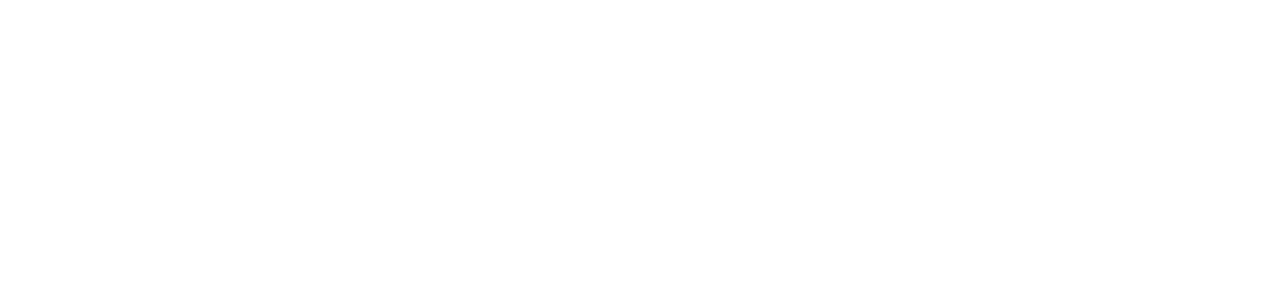
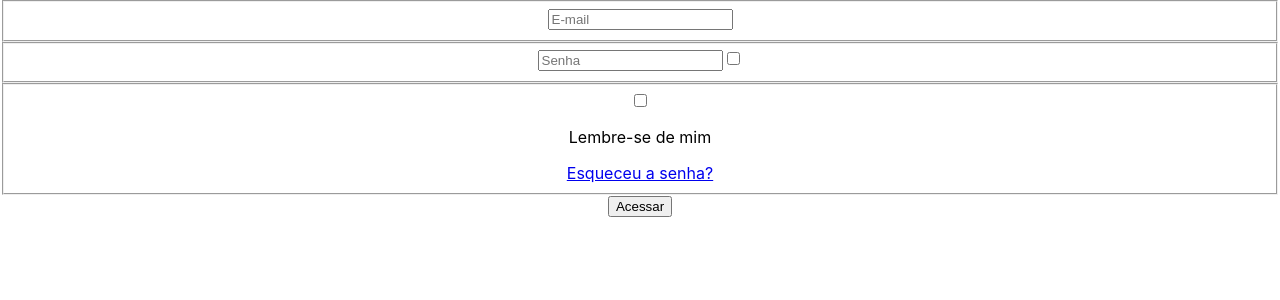
Before and after one commit to GuilhermeCGJ/app-de-investimentos, a React (Create React App) app: page / in a window 1280 px wide. Shown: the top 300 px of the page. Built offline with nearby package versions, Linux system fonts and the light colour scheme.

Commit message:
add: Login form

```diff
--- /dev/null
+++ b/src/components/LoginForm.js
@@ -0,0 +1,115 @@
+import React, { useState } from 'react';
+import { useNavigate  } from 'react-router-dom';
+
+export default function LoginForm() {
+  const navigate = useNavigate ();
+  const [email, setEmail] = useState({
+    value: '',
+    error: '',
+    hasError: true,
+    wasTouched: false,
+  });
+  const [password, setPassword] = useState({
+    value: '',
+    error: '',
+    hasError: true,
+    wasTouched: false,
+  });
+  const [showPassword, setShowPassword] = useState(false);
+  const [remember, setRemember] = useState(false);
+
+  const validateEmail = (email) => {
+    const regex = /^(.+)@(.+)$/;
+    return regex.test(email);
+  };
+
+  const validatePassword = (password) => {
+    if (password.length < 6) {
+      return false;
+    }
+    return true;
+  };
+
+  const handleChange = (e) => {
+    const { name, value } = e.target;
+    if (name === 'email') {
+      const isEmailValid = validateEmail(value);
+      setEmail({
+        value,
+        error: !isEmailValid ? 'Digite um e-mail válido' : '',
+        hasError: !isEmailValid,
+        wasTouched: true,
+      });
+    } else if (name === 'password') {
+      const isPasswordValid = validatePassword(value);
+      setPassword({
+        value,
+        error: !isPasswordValid ? 'A senha deve ter pelo menos 6 caracteres' : '',
+        hasError: !isPasswordValid,
+        wasTouched: true,
+      });
+    }
+    }
+
+    const handleSubmit = () => {
+      if (email.hasError || password.hasError) {
+        alert('E-mail ou senha inválida');
+      } else {
+        navigate("../home", { replace: true })
+      }
+    };
+
+    return (
+      <main>
+        <form>
+          <fieldset>
+            <input
+              type="email"
+              name="email"
+              placeholder="E-mail"
+              value={email.value}
+              onChange={handleChange}
+            />
+            <br />
+            {email.wasTouched && email.hasError && <small>{email.error}</small>}
+          </fieldset>
+          <fieldset className='password-wrapper'>
+          <input
+              type={showPassword ? 'text' : 'password'}
+              name="password"
+              placeholder="Senha"
+              value={password.value}
+              onChange={handleChange}
+            />
+            <input
+              className="show-password-input"
+              type="checkbox"
+              checked={showPassword}
+              onChange={(e) => setShowPassword(!showPassword)}
+            />
+            <br />
+            {password.wasTouched && password.hasError && <small>{password.error}</small>}
+          </fieldset>
+          <fieldset className='remember-wrapper'>
+            <label htmlFor="remember" className='remember-input'>
+              <input
+                type="checkbox"
+                name="remember"
+                id="remember"
+                checked={remember}
+                onChange={(e) => setRemember(e.target.checked)}
+              />
+              <p>Lembre-se de mim </p> {'  '}
+            </label>
+            <a href="a">Esqueceu a senha?</a>
+          </fieldset>
+          <button
+            type="button"
+            onClick={handleSubmit}
+          >
+            Acessar
+          </button>
+        </form>
+      </main>
+    )
+  }
--- a/src/pages/Login.js
+++ b/src/pages/Login.js
@@ -1,9 +1,11 @@
 import React from 'react'
+import LoginForm from '../components/LoginForm'
 
 export default function Login () {
 
   return (
     <div id='Login'>
+      <LoginForm />
     </div>
   )
 }
```
